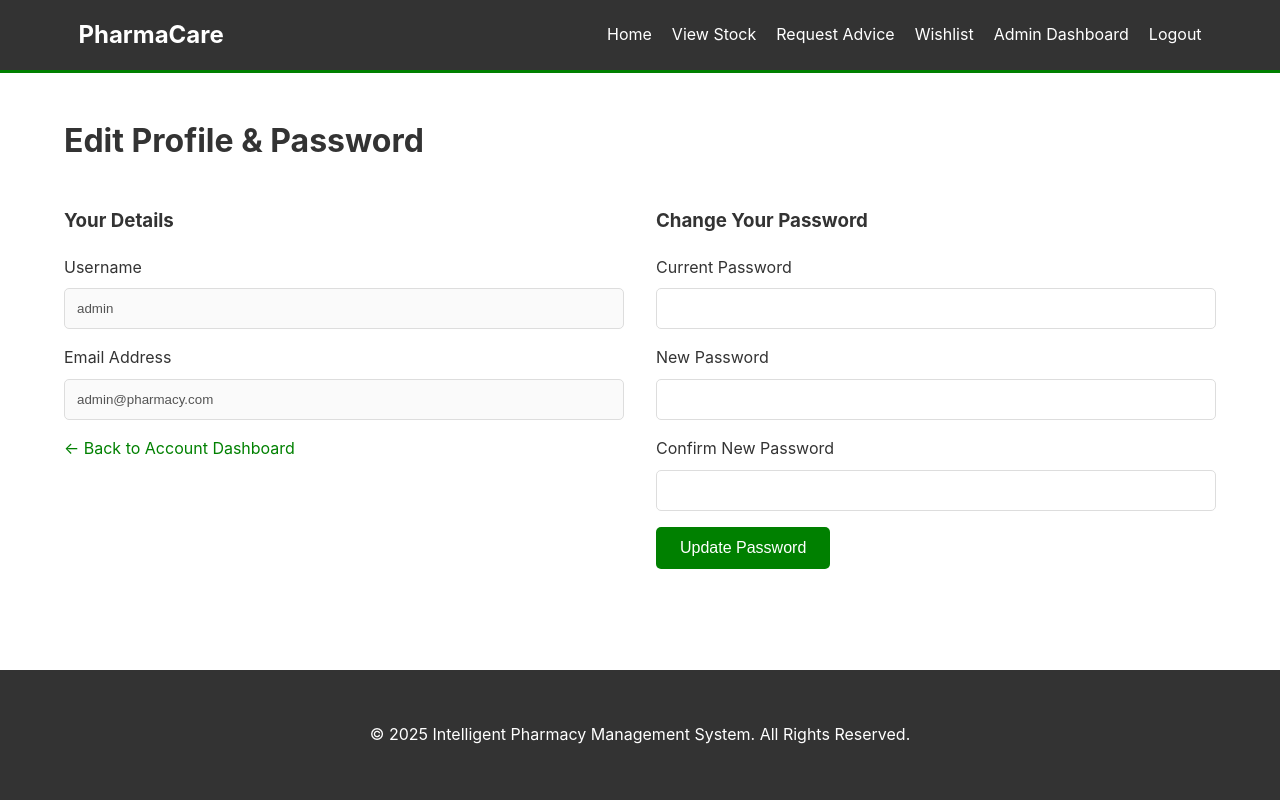
After one commit to UBenTech/jule, a PHP site: page /pharmacy-project/edit-profile.php in a window 1280 px wide. The commit adds this page. Run offline with PHP 8.4, Linux system fonts and the light colour scheme; a user stored in the database is signed in; data comes from the database, SQL or seed files in the repository; some libraries are stand-ins or nearby versions.

Commit message:
feat: Implement User Portal with Account Dashboard and Profile Editing
This commit adds a complete, dedicated portal for registered, non-admin users, fulfilling the latest feature request.

Key implementations include:
1.  **Database Schema Update:** A new migration file (`sql/migration_02.sql`) adds a `user_id` foreign key to the `bookings` table, creating a necessary link between a user and their bookings.
2.  **Updated Booking Logic:** The `api.php` endpoint for creating bookings has been modified to save the logged-in user's ID, ensuring all new bookings are associated with an account.
3.  **User Dashboard (`account.php`):** The placeholder account page has been replaced with a functional user dashboard that greets the user and displays a comprehensive history of their past bookings in a table.
4.  **Profile Management (`edit-profile.php`):** A new page has been created allowing users to securely change their password. The functionality includes verification of the user's current password before allowing an update.

This completes the user-facing account management features of the application.

```diff
--- a/api.php
+++ b/api.php
@@ -99,9 +99,10 @@ function handle_booking($pdo, $input) {
     }
 
     try {
-        $sql = "INSERT INTO bookings (name, phone, email, medicine_id, quantity, booking_type, notes) VALUES (?, ?, ?, ?, ?, ?, ?)";
+        $sql = "INSERT INTO bookings (user_id, name, phone, email, medicine_id, quantity, booking_type, notes) VALUES (?, ?, ?, ?, ?, ?, ?, ?)";
         $stmt = $pdo->prepare($sql);
         $stmt->execute([
+            $_SESSION['user_id'],
             $input['name'],
             $input['phone'],
             $input['email'] ?? null,
--- /dev/null
+++ b/edit-profile.php
@@ -0,0 +1,134 @@
+<?php
+/**
+ * User Profile Editing Page
+ *
+ * Allows a logged-in user to change their password.
+ */
+
+require_once 'config.php';
+require_once 'includes/db.php';
+require_once 'includes/functions.php';
+
+// Protect this page: only logged-in users allowed.
+if (!isset($_SESSION['user_id'])) {
+    redirect('/login.php');
+}
+
+$pdo = db_connect();
+$user_id = $_SESSION['user_id'];
+
+$errors = [];
+$success_message = '';
+
+// Fetch user details to display
+$stmt = $pdo->prepare("SELECT username, email FROM users WHERE id = ?");
+$stmt->execute([$user_id]);
+$user = $stmt->fetch();
+
+if (!$user) {
+    // Should not happen if user is logged in, but as a safeguard:
+    session_destroy();
+    redirect('/login.php');
+}
+
+if ($_SERVER['REQUEST_METHOD'] === 'POST') {
+    $current_password = $_POST['current_password'] ?? '';
+    $new_password = $_POST['new_password'] ?? '';
+    $confirm_password = $_POST['confirm_password'] ?? '';
+
+    if (empty($current_password) || empty($new_password) || empty($confirm_password)) {
+        $errors[] = 'Please fill in all password fields.';
+    } else {
+        // 1. Verify current password
+        $stmt = $pdo->prepare("SELECT password_hash FROM users WHERE id = ?");
+        $stmt->execute([$user_id]);
+        $password_hash = $stmt->fetchColumn();
+
+        if (password_verify($current_password, $password_hash)) {
+            // 2. Validate new password
+            if (strlen($new_password) < 8) {
+                $errors[] = 'New password must be at least 8 characters long.';
+            }
+            if ($new_password !== $confirm_password) {
+                $errors[] = 'New passwords do not match.';
+            }
+
+            // 3. If all is well, update the password
+            if (empty($errors)) {
+                $new_password_hash = password_hash($new_password, PASSWORD_DEFAULT);
+                $update_stmt = $pdo->prepare("UPDATE users SET password_hash = ? WHERE id = ?");
+                if ($update_stmt->execute([$new_password_hash, $user_id])) {
+                    $success_message = 'Your password has been updated successfully.';
+                } else {
+                    $errors[] = 'An unexpected error occurred. Please try again.';
+                }
+            }
+        } else {
+            $errors[] = 'Your current password is not correct.';
+        }
+    }
+}
+
+
+$page_title = 'Edit Profile';
+include 'templates/header.php';
+?>
+
+<h1>Edit Profile & Password</h1>
+
+<div style="display: flex; gap: 2rem;">
+    <div style="flex: 1;">
+        <h3>Your Details</h3>
+        <div class="form-group">
+            <label>Username</label>
+            <input type="text" value="<?php echo esc($user['username']); ?>" disabled>
+        </div>
+        <div class="form-group">
+            <label>Email Address</label>
+            <input type="email" value="<?php echo esc($user['email']); ?>" disabled>
+        </div>
+        <a href="<?php echo BASE_URL; ?>/account.php">← Back to Account Dashboard</a>
+    </div>
+
+    <div style="flex: 1;">
+        <h3>Change Your Password</h3>
+
+        <?php if (!empty($errors)): ?>
+        <div style="padding: 15px; background-color: #f8d7da; color: #721c24; border: 1px solid #f5c6cb; border-radius: 5px; margin-bottom: 20px;">
+            <strong>Please fix the following errors:</strong>
+            <ul>
+                <?php foreach ($errors as $error): ?>
+                    <li><?php echo $error; ?></li>
+                <?php endforeach; ?>
+            </ul>
+        </div>
+        <?php endif; ?>
+
+        <?php if ($success_message): ?>
+            <div style="padding: 15px; background-color: #d4edda; color: #155724; border: 1px solid #c3e6cb; border-radius: 5px; margin-bottom: 20px;">
+                <?php echo $success_message; ?>
+            </div>
+        <?php endif; ?>
+
+        <form action="<?php echo BASE_URL; ?>/edit-profile.php" method="POST">
+            <div class="form-group">
+                <label for="current_password">Current Password</label>
+                <input type="password" id="current_password" name="current_password" required>
+            </div>
+            <div class="form-group">
+                <label for="new_password">New Password</label>
+                <input type="password" id="new_password" name="new_password" required>
+            </div>
+            <div class="form-group">
+                <label for="confirm_password">Confirm New Password</label>
+                <input type="password" id="confirm_password" name="confirm_password" required>
+            </div>
+            <button type="submit" class="btn btn-primary">Update Password</button>
+        </form>
+    </div>
+</div>
+
+
+<?php
+include 'templates/footer.php';
+?>
```
Also changed, not shown: account.php (+76 -20 lines), sql/migration_02.sql (added, +13 -0 lines).
